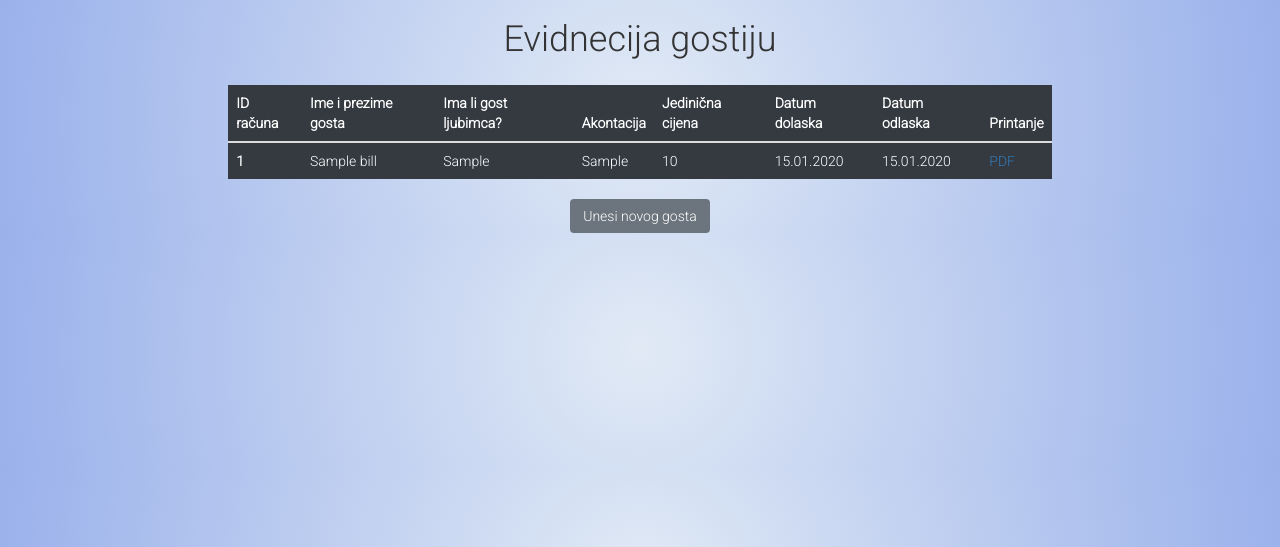
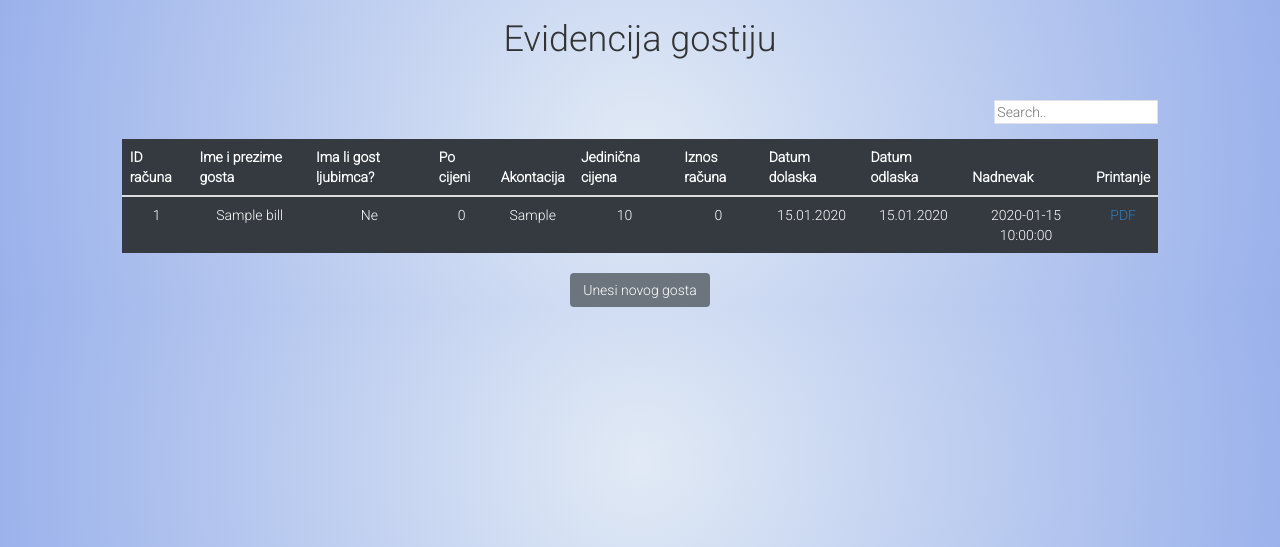
Before and after one commit to tinmarecic6/super-broccoli, a PHP site: page /guest_evidention.php in a window 1280 px wide. Shown: the top 547 px of the page. Run offline with PHP 8.4, Linux system fonts and the light colour scheme; tables that the repository leaves empty or names only in its code hold one stand-in row (values such as "Sample post"); some libraries are stand-ins or nearby versions.

Commit message:
added total bill cost, edited css

```diff
--- a/bill_print.php
+++ b/bill_print.php
@@ -3,10 +3,10 @@ require('bill.php');
 require('db.php');
 $conn = db();
 $id_racuna = $_GET['id_bill'];
-$petPrice = 7;
 $sql_bill ='SELECT * FROM bill where id = '.$id_racuna.';';
 $result = ($conn->query($sql_bill))->fetch_assoc();
 $unit_price = $result['unit_price'];
+$petPrice = $result['pet_price'];
 $akontacija = $result['accontation'];
 $start_date = $result['date_from'];
 $end_date = $result['date_to'];
@@ -16,6 +16,7 @@ $noNights = $end_date->diff($start_date)->format("%d");
 $start_date = $start_date->format('d.m.Y');
 $end_date = $end_date->format('d.m.Y');
 $racun = new MojRacun();
+$racun->set_ID($id_racuna);
 $racun->SetTitle('Racun '.$id_racuna,false);
 $racun->AddPage('P','A4',0);
 $racun->userInfo($result['guest_name'],$start_date,$end_date);
--- a/cust_signin.php
+++ b/cust_signin.php
@@ -25,6 +25,7 @@
     <div class="row  justify-content-center">
         <h1 class="pb-3">Unos podataka o računu</h1>
     </div>
+    <div>
     <form name="unos_gosta" method="POST" action="bill_data_preview.php">
         <div class="row justify-content-around text-center ">
             <div class="col-6 border shadow editor">
@@ -36,9 +37,11 @@
                 <input type="radio" name="pet" value="1">
                 <label for="0" >Ne</label>
                 <input type="radio" name="pet" value="0" >
+                <p>Količina novca za ljubimca:</p>
+                <input type="number" name="pet_price" value="7">
                 <hr>
                 <p>Iznos akontacije:</p>
-                <input type="text" name="akontacija">
+                <input type="number" name="akontacija">
                 <hr>
                 <p>Jedinicna cijena:</p>
                 <input type="number" name="unit_price">
--- /dev/null
+++ b/filter.js
@@ -0,0 +1,8 @@
+$(document).ready(function(){
+  $("#guestSearch").on("keyup", function() {
+    var value = $(this).val().toLowerCase();
+    $("#guestTable tr").filter(function() {
+      $(this).toggle($(this).text().toLowerCase().indexOf(value) > -1)
+    });
+  });
+});
--- a/guest_evidention.php
+++ b/guest_evidention.php
@@ -6,7 +6,7 @@
     <script src="https://code.jquery.com/jquery-3.3.1.slim.min.js" integrity="sha384-q8i/X+965DzO0rT7abK41JStQIAqVgRVzpbzo5smXKp4YfRvH+8abtTE1Pi6jizo" crossorigin="anonymous"></script>
     <script src="https://cdnjs.cloudflare.com/ajax/libs/popper.js/1.14.7/umd/popper.min.js" integrity="sha384-UO2eT0CpHqdSJQ6hJty5KVphtPhzWj9WO1clHTMGa3JDZwrnQq4sF86dIHNDz0W1" crossorigin="anonymous"></script>
     <script src="https://stackpath.bootstrapcdn.com/bootstrap/4.3.1/js/bootstrap.min.js" integrity="sha384-JjSmVgyd0p3pXB1rRibZUAYoIIy6OrQ6VrjIEaFf/nJGzIxFDsf4x0xIM+B07jRM" crossorigin="anonymous"></script>
-
+    <script src="filter.js" ></script>
     <!-- Bootstrap CSS -->
     <link rel="stylesheet" href="https://stackpath.bootstrapcdn.com/bootstrap/4.3.1/css/bootstrap.min.css" integrity="sha384-ggOyR0iXCbMQv3Xipma34MD+dH/1fQ784/j6cY/iJTQUOhcWr7x9JvoRxT2MZw1T" crossorigin="anonymous">
 
@@ -21,56 +21,90 @@
 </head>
 <body>
     <?php
+    function totalPrice($noNights,$unitPrice,$hasPet,$petPrice){
+        $total = 0;
+        if($hasPet==1){
+            $total =($noNights*$unitPrice)+($noNights*$petPrice);
+        }
+        else{
+            $total = $noNights*$unitPrice;
+        }
+        return $total;
+    }
     require('db.php');
     $sql_bill = 'SELECT * FROM bill;';
     $conn = db();
     $result = $conn->query($sql_bill);
     ?>
-<div class="container-fluid ">
-    <div class="row  justify-content-center">
-        <h1 class="pb-3 mb-4">Evidnecija gostiju</h1>
+<div class="container-fluid">
+    <div class="row justify-content-center">
+        <h1 class="pb-3 mb-4">Evidencija gostiju</h1>
+    </div>
+    <div class="row justify-content-center">
+        <div class="col-10 text-right m-4">
+            <input id="guestSearch" type="text" placeholder="Search.." class="border">
+        </div>
     </div>
     <div class="row justify-content-around">
-        <div class="col-8">
-        <table class="table table-dark">
+        <div class="col-10" style="overflow-x: auto;">
+        <table class="table table-dark text-center ">
             <thead>
                 <tr>
                 <th scope="col">ID računa</th>
                 <th scope="col">Ime i prezime gosta</th>
                 <th scope="col">Ima li gost ljubimca?</th>
+                <th scope="col">Po cijeni</th>
                 <th scope="col">Akontacija</th>
                 <th scope="col">Jedinična cijena</th>
+                <th scope="col">Iznos računa</th>
                 <th scope="col">Datum dolaska</th>
                 <th scope="col">Datum odlaska</th>
+                <th scope="col">Nadnevak</th>
                 <th scope="col">Printanje</th>
                 </tr>
             </thead>
-            <tbody>
+            <tbody id="guestTable">
             <?php
             foreach($result as $r){
                 $date_from = new DateTime($r['date_from']);
+                $date_to= new DateTime($r['date_to']);
+                $noNights = $date_to->diff($date_from)->format("%d");
                 $date_from = $date_from->format('d.m.Y');
-                $date_to= new DateTime($r['date_to']);
                 $date_to = $date_to->format('d.m.Y');
+                if($r['has_pet']=='1'){
+                    $petCost = $noNights*$r['pet_price'];
+                }
+                #$total = $noNights*$r['unit_price']+$petCost;
                 echo '<tr>
-                        <th scope="row">'.$r['id'].'</th>
+                        <td scope="row">'.$r['id'].'</td>
                         <td>'.$r['guest_name'].'</td>
-                        <td>'.$r['has_pet'].'</td>
-                        <td>'.$r['accontation'].'</td>
-                        <td>'.$r['unit_price'].'</td>
+                        ';
+                    if($r['has_pet']==1){
+                        echo '<td>Da</td>';
+                        echo '<td>'.$r['pet_price'].'</td>';
+                    }
+                    else{
+                        echo '<td>Ne</td>';
+                        echo '<td>0</td>';
+                    }
+                echo    '<td>'.$r['accontation'].'</td>
+                        <td>'.$r['unit_price'].'</td>';
+                echo  '<td>'.totalPrice($noNights,$r['unit_price'],$r['has_pet'],$r['pet_price']).'</td>
                         <td>'.$date_from.'</td>
                         <td>'.$date_to.'</td>
+                        <td>'.$r['date_of_bill'].'</td>
                         <td><a href = "bill_print.php?id_bill='.$r['id'].'" target="_blank">PDF</a></td>
-                </tr>';
+                        </tr>';
             }
+
             ?>
             </tbody>
             </table>
             </div>
         </div>
         <div class="row justify-content-around">
-            <div class="col-8 text-center">
-            <a href="cust_signin.php" class="btn btn-secondary">Unesi novog gosta</a>
+            <div class="col text-center">
+                <a href="cust_signin.php" class="btn btn-secondary">Unesi novog gosta</a>
             </div>
         </div>
     </div>
--- a/style.css
+++ b/style.css
@@ -7,3 +7,10 @@ body{
     background: rgb(154,205,235);
     background: linear-gradient(225deg, rgba(154,205,235,1) 0%, rgba(225,234,245,1) 50%, rgba(154,205,235,1) 99%);
 }
+table tr td:last-child:hover{
+    background-color: darkgrey;
+    box-shadow: grey;
+}
+table tr td a:link {
+    text-decoration:none;
+}
```
Also changed, not shown: bill_data_preview.php (+6 -4 lines).
